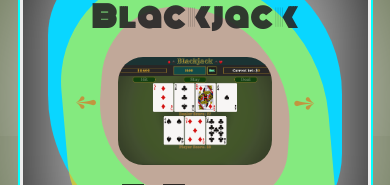
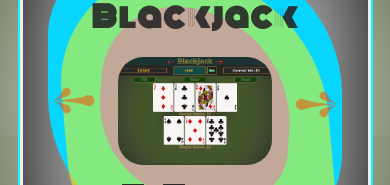
Before and after one commit to Jpaulsisson/retrofolio, a React (Vite) app: page / in a window 390 px wide. Shown: the part 1633-1818 px from the top of the page. Built offline with nearby package versions, Linux system fonts and the light colour scheme; a web font is replaced by a local one.

Commit message:
add responsive arrow size

```diff
--- a/src/components/projects/projects.styles.scss
+++ b/src/components/projects/projects.styles.scss
@@ -72,7 +72,7 @@
 
     .prev-button {
       width: 5vw;
-      font-size: clamp(1.5rem, 7vw, 5rem);
+      font-size: clamp(3.5rem, 7vw, 6rem);
       background-color: transparent;
       border: none;
       position: absolute;
@@ -89,7 +89,7 @@
 
     .next-button {
       width: 5vw;
-      font-size: clamp(1.5rem, 7vw, 5rem);
+      font-size: clamp(3.5rem, 7vw, 6rem);
       background-color: transparent;
       border: none;
       position: absolute;
```
